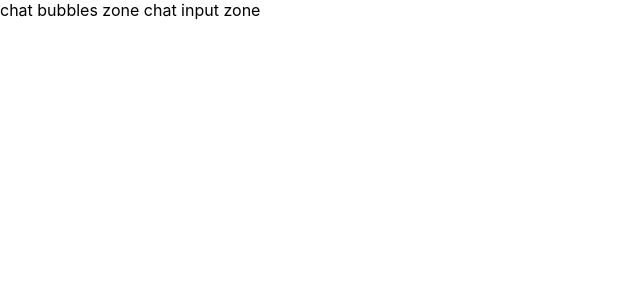
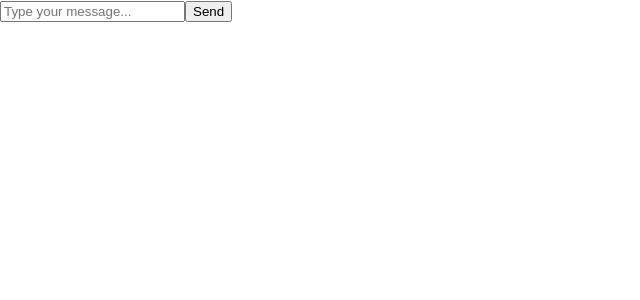
Before and after one commit to hidragos/chatgpt-react-express, a React (Create React App) app: page / in a window 1280 px wide. Shown: the top 300 px of the page, without its empty margins (0-640 px from the left). Built offline with nearby package versions, Linux system fonts and the light colour scheme.

Commit message:
💬 Create ChatBubble, ChatInput components

```diff
--- a/src/App.js
+++ b/src/App.js
@@ -19,11 +19,7 @@ const App = () => {
 			const response = await axios.post(
 				`${config.apiUrl}`,
 				{
-					prompt:
-						'only respond to new message. previous messages: ' +
-						messages.map((msg) => msg.message).join(', ') +
-						', new message:' +
-						message,
+					prompt: 'only respond to new message. previous messages: ' + messages.map((msg) => msg.message).join(', ') + ', new message:' + message,
 				},
 				{
 					headers: {
@@ -43,8 +39,12 @@ const App = () => {
 
 	return (
 		<div className="app">
-			<ChatBubble></ChatBubble>
-			<ChatInput></ChatInput>
+			<div className="chat-container">
+				{messages.map((msg, index) => (
+					<ChatBubble key={index} message={msg.message} isUser={msg.isUser} />
+				))}
+			</div>
+			<ChatInput onSubmit={sendMessage} />
 		</div>
 	);
 };
--- a/src/components/ChatBubble.js
+++ b/src/components/ChatBubble.js
@@ -1,8 +1,10 @@
 import React from 'react';
 
-const ChatBubble = () => {
+const ChatBubble = ({ message, isUser }) => {
   return (
-    <span> chat bubbles zone </span>
+    <div className={`chat-bubble ${isUser ? 'user' : 'chatgpt'}`}>
+      <p>{message}</p>
+    </div>
   );
 };
 
--- a/src/components/ChatInput.js
+++ b/src/components/ChatInput.js
@@ -1,8 +1,26 @@
-import React from 'react';
+import React, { useState } from 'react';
 
-const ChatInput = () => {
+const ChatInput = ({ onSubmit }) => {
+  const [message, setMessage] = useState('');
+
+  const handleSubmit = (e) => {
+    e.preventDefault();
+    if (message.trim()) {
+      onSubmit(message);
+      setMessage('');
+    }
+  };
+
   return (
-    <span> chat input zone </span>
+    <form className="chat-input" onSubmit={handleSubmit}>
+      <input
+        type="text"
+        placeholder="Type your message..."
+        value={message}
+        onChange={(e) => setMessage(e.target.value)}
+      />
+      <button type="submit">Send</button>
+    </form>
   );
 };
 
```
